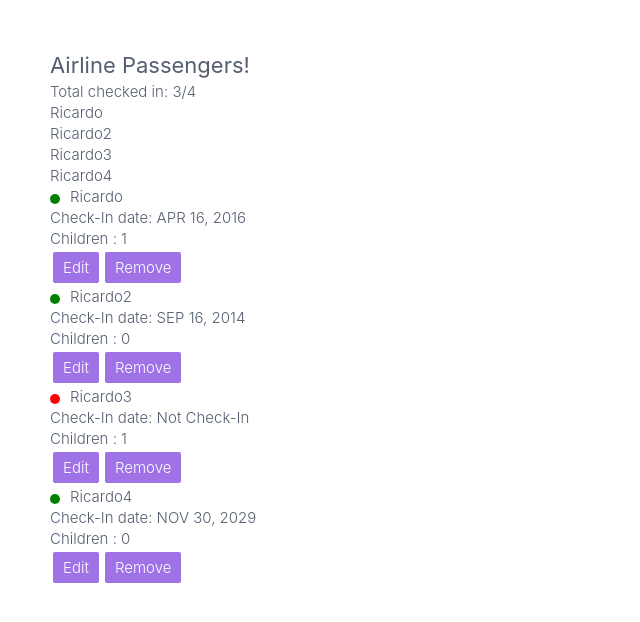
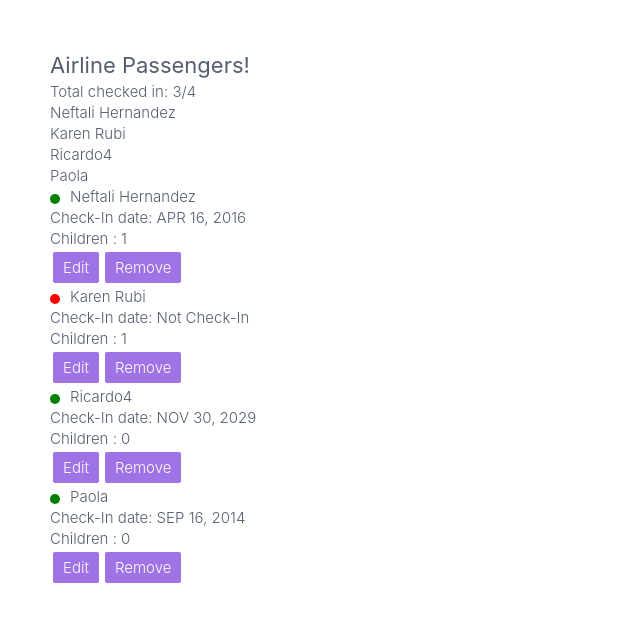
Before and after one commit to RichieHG/AngularFundamentals, an Angular app in the folder AngularFundamentals/: page / in a window 1280 px wide. Shown: the top 622 px of the page, without its empty margins (0-640 px from the left). Built offline with nearby package versions, Linux system fonts and the light colour scheme; data requests are answered from the project's data file.

Commit message:
Feat: Add examples about HttpClient, Observables, HandleErrors and Promises

```diff
--- /dev/null
+++ b/AngularFundamentals/db.json
@@ -0,0 +1,42 @@
+{
+  "passengers": [
+    {
+      "id": 1,
+      "fullName": "Neftali Hernandez",
+      "checkedIn": true,
+      "checkInDate": 1460842000000,
+      "children": [
+        {
+          "name": "Rosa",
+          "age": 12
+        }
+      ]
+    },
+    {
+      "id": 3,
+      "fullName": "Karen Rubi",
+      "checkedIn": false,
+      "checkInDate": null,
+      "children": [
+        {
+          "name": "Luisa",
+          "age": 12
+        }
+      ]
+    },
+    {
+      "id": 4,
+      "fullName": "Ricardo4",
+      "checkedIn": true,
+      "checkInDate": 1890722000000,
+      "children": null
+    },
+    {
+      "id": 2,
+      "fullName": "Paola",
+      "checkedIn": true,
+      "checkInDate": 1410842000000,
+      "children": null
+    }
+  ]
+}
--- a/AngularFundamentals/package.json
+++ b/AngularFundamentals/package.json
@@ -18,6 +18,7 @@
     "@angular/platform-browser": "^14.2.0",
     "@angular/platform-browser-dynamic": "^14.2.0",
     "@angular/router": "^14.2.0",
+    "angular-in-memory-web-api": "^0.14.0",
     "rxjs": "~7.5.0",
     "tslib": "^2.3.0",
     "zone.js": "~0.11.4"
--- a/AngularFundamentals/src/app/passenger-dashboard/components/passenger-count/passenger-count.component.ts
+++ b/AngularFundamentals/src/app/passenger-dashboard/components/passenger-count/passenger-count.component.ts
@@ -7,14 +7,14 @@ import { Passenger } from "../../models/passenger.interface";
   <div>
     <h3>Airline Passengers!</h3>
     <!-- <div>Total passengers: {{items.length}} </div> -->
-    <div>Total checked in: {{checkedInCount()}}/{{items.length}} </div>
+    <div>Total checked in: {{checkedInCount()}}/{{items?.length}} </div>
   </div>
   `
 })
 
 export class PassengerCountComponent {
   @Input()
-  items: Passenger[] = [];
+  items?: Passenger[];
   constructor() { }
 
   checkedInCount() : number{
--- a/AngularFundamentals/src/app/passenger-dashboard/containers/passenger-dashboard/passenger-dashboard.component.ts
+++ b/AngularFundamentals/src/app/passenger-dashboard/containers/passenger-dashboard/passenger-dashboard.component.ts
@@ -1,5 +1,6 @@
 import { Component, OnInit } from "@angular/core";
 import { Passenger } from "src/app/passenger-dashboard/models/passenger.interface";
+import { PassengerDashboardService } from "../../passenger-dashboard.service";
 
 
 @Component({
@@ -11,51 +12,46 @@ import { Passenger } from "src/app/passenger-dashboard/models/passenger.interfac
 export class PassengerDashboardComponent implements OnInit {
   passengers: Passenger[] = [];
 
-  constructor() { }
+  constructor(private passengerService : PassengerDashboardService) {
+
+   }
   ngOnInit() {
-    this.passengers = [
-      {
-        id: 1,
-        fullName: "Ricardo",
-        checkedIn: true,
-        checkInDate: 1460842000000,
-        children: [{ name: "Rosa", age: 12 }]
-      },
-      {
-        id: 2,
-        fullName: "Ricardo2",
-        checkedIn: true,
-        checkInDate: 1410842000000,
-        children: null
-      },
-      {
-        id: 3,
-        fullName: "Ricardo3",
-        checkedIn: false,
-        checkInDate: null,
-        children: [{ name: "Luisa", age: 12 }]
+    this.passengerService
+    .getPassengers()
+    .subscribe({
+      next: (data : Passenger[]) => this.passengers = data
+      // error: (error: any) => console.log('E',error)
+      // complete: () => console.log("Finished")
+    }
 
-      },
-      {
-        id: 4,
-        fullName: "Ricardo4",
-        checkedIn: true,
-        checkInDate: 1890722000000,
-        children: null
-      }
-    ]
+    );
+
+    // this.passengerService
+    // .getPassengersPromise()
+    // .then((data : Passenger[]) => this.passengers = data);
+
+    // this.passengerService
+    // .getPassengersPromiseNew()
+    // .then((data : Passenger[]) => this.passengers = data);
+  }
+  handleEdit(event: Passenger){
+    this.passengerService
+    .updatePassenger(event)
+    .subscribe((data: Passenger) => {
+      this.passengers = this.passengers.map((passsenger: Passenger) => {
+        if(passsenger.id === event.id){
+          passsenger = Object.assign({}, passsenger, event);
+        }
+        return passsenger;
+      });
+    });
   }
 
   handleRemove(event: Passenger){
-    this.passengers = this.passengers.filter((passenger: Passenger) => passenger.id !== event.id);
-  }
-
-  handleEdit(event: Passenger){
-    this.passengers = this.passengers.map((passsenger: Passenger) => {
-      if(passsenger.id === event.id){
-        passsenger = Object.assign({}, passsenger, event);
-      }
-      return passsenger;
+    this.passengerService
+    .removePassenger(event)
+    .subscribe((data : Passenger) => {
+      this.passengers = this.passengers.filter((passenger: Passenger) => passenger.id !== event.id);
     });
   }
 }
--- /dev/null
+++ b/AngularFundamentals/src/app/passenger-dashboard/passenger-dashboard.service.ts
@@ -0,0 +1,65 @@
+import { HttpClient, HttpHeaders, HttpResponse } from "@angular/common/http";
+import { Passenger } from "./models/passenger.interface";
+import { Injectable } from "@angular/core";
+import { firstValueFrom, lastValueFrom, observable, Observable, throwError } from "rxjs";
+import { catchError, map } from "rxjs/operators";
+
+const PASSENGER_API: string = 'http://localhost:3000/passengers';
+
+@Injectable()
+export class PassengerDashboardService {
+
+  constructor(private httpClient: HttpClient) {
+    // console.log(this.httpClient);
+  }
+
+  getPassengers(): Observable<Passenger[]> {
+    return this.httpClient
+      .get(PASSENGER_API)
+      .pipe(
+        map((response: any) =>  response)
+        ,
+        catchError((error: HttpResponse<any>) => throwError(() => error))
+      );
+  }
+
+  getPassengersPromise(): Promise<Passenger[]> {
+    return this.httpClient
+      .get(PASSENGER_API)
+      .toPromise()
+      .then((response: any) => response);
+  }
+
+  getPassengersPromiseNew(): Promise<Passenger[]> {
+    return lastValueFrom(
+      this.httpClient
+        .get(PASSENGER_API)
+        .pipe(
+          map((response: any) => response)
+        ));
+  }
+
+  updatePassenger(passenger: Passenger): Observable<Passenger> {
+    let headers = new HttpHeaders({
+      'Content-Type': 'application/json'
+    });
+    let options = {
+      headers: headers
+    };
+    return this.httpClient
+      .put(`${PASSENGER_API}/${passenger.id}`, passenger, options)
+      .pipe(
+        map((response: any) => response),
+        catchError((error: HttpResponse<any>) => throwError(() => error))
+      );
+  }
+
+  removePassenger(passenger: Passenger): Observable<Passenger> {
+    return this.httpClient
+      .delete(`${PASSENGER_API}/${passenger.id}`)
+      .pipe(
+        map((response: any) => response),
+        catchError((error: HttpResponse<any>) => throwError(() => error))
+      );
+  }
+}
```
Also changed, not shown: AngularFundamentals/src/app/local-data-server/local-data-server.service.ts (added, +44 -0 lines), AngularFundamentals/src/app/passenger-dashboard/passenger-dashboard.module.ts (+12 -0 lines), 2 other files (tests, documents, lock files or other folders).
